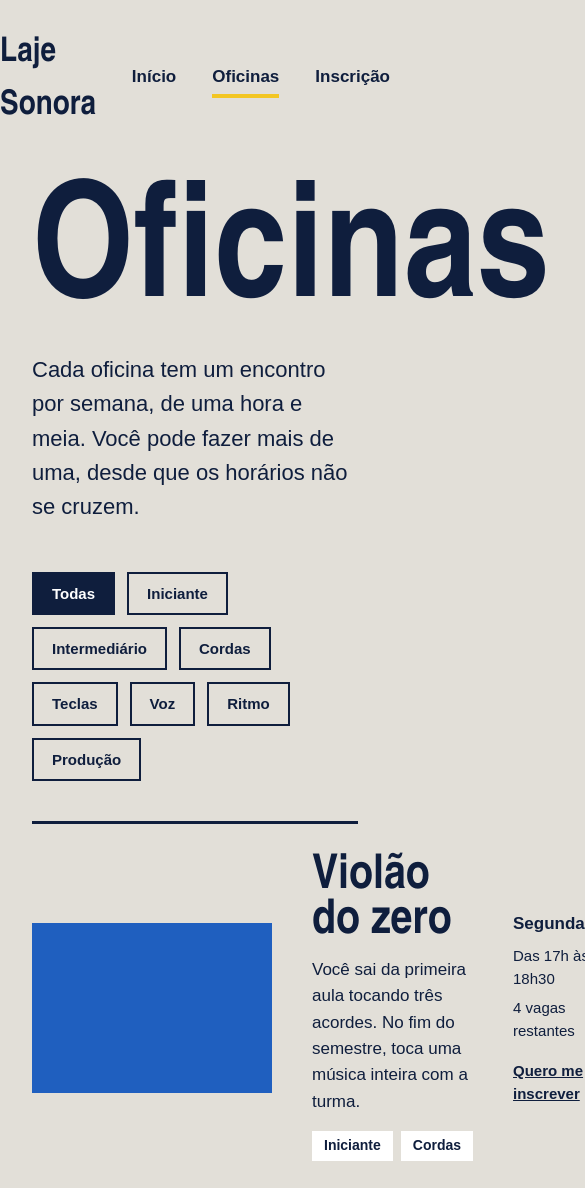
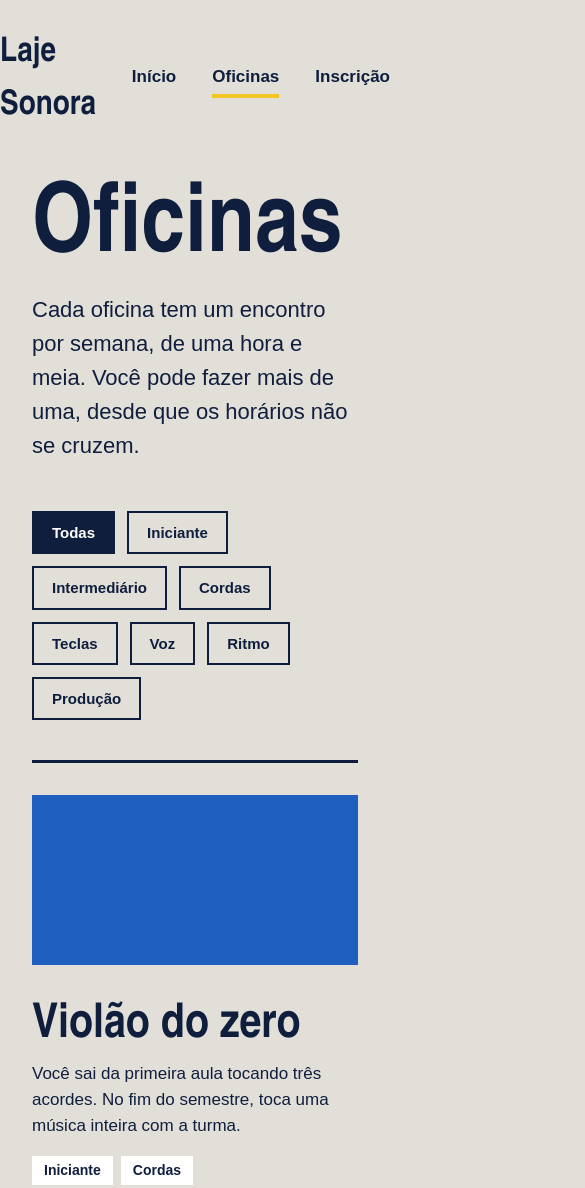
Before and after one commit to wtzcole01/laje_sonora, a plain HTML site: page oficinas.html in a window 390 px wide. Shown: the top 1188 px of the page, 585 px wide, since content can reach past the window. Drawn offline with Linux system fonts and the light colour scheme.

Commit message:
Versão para celular

```diff
--- a/oficinas.css
+++ b/oficinas.css
@@ -199,3 +199,19 @@ h1, h2, h3 {
     margin-top: 10px;
     font-weight: 700;
   }
+  @media (max-width: 800px) {
+    .oficina,
+    .rodape-colunas {
+      flex-direction: column;
+      align-items: stretch;
+    }
+
+    .titulo-pagina {
+      font-size: 96px;
+    }
+
+    .oficina .foto,
+    .oficina-detalhes {
+      width: 100%;
+    }
+  }
```
Also changed, not shown: index.css (+11 -0 lines), inscricao.css (+12 -0 lines).
